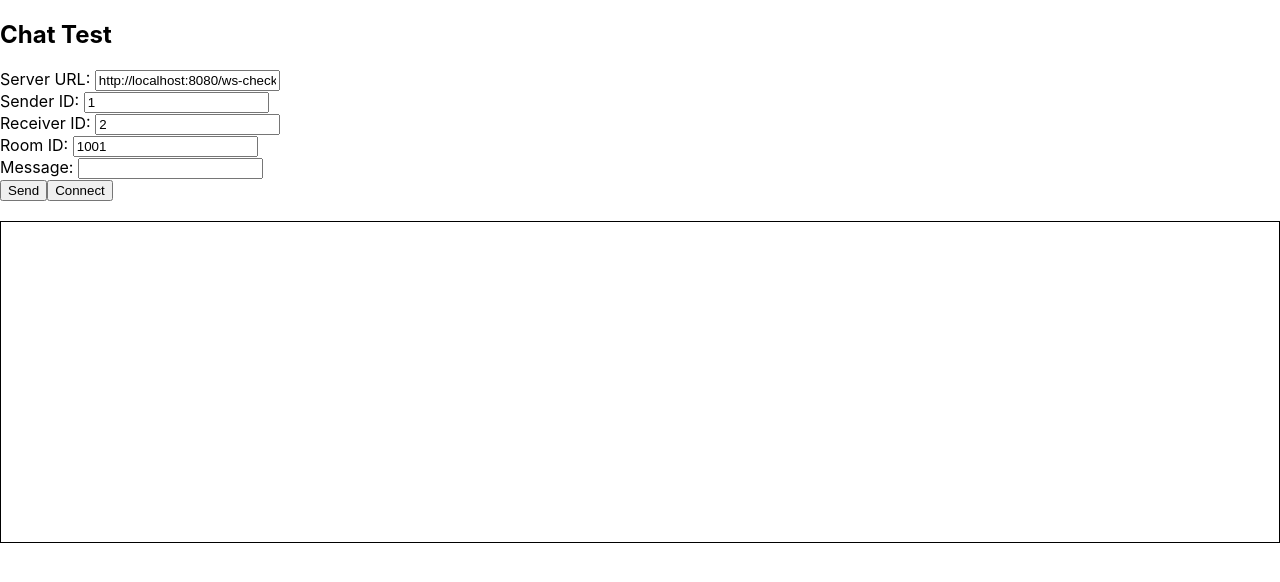
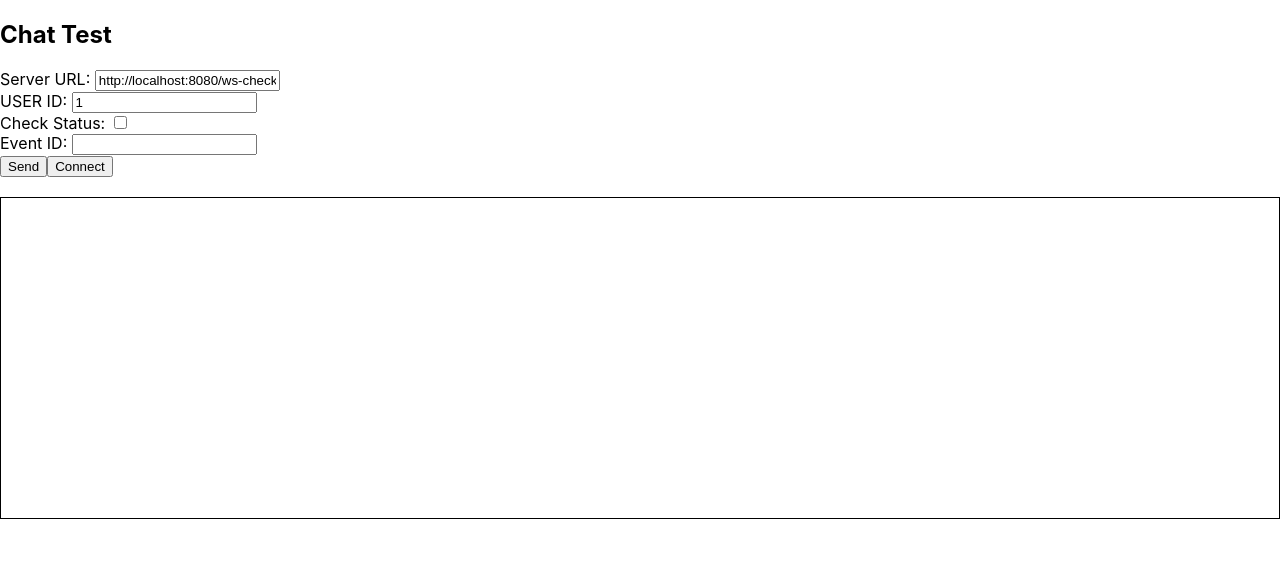
Before and after one commit to jjuuuunnii/login-socket-prac, a React (Create React App) app: page /chat in a window 1280 px wide. Shown: the top 582 px of the page. Built offline with nearby package versions, Linux system fonts and the light colour scheme.

Commit message:
Feat: chatPage ver.무코

```diff
--- a/src/ChatPage.js
+++ b/src/ChatPage.js
@@ -4,18 +4,15 @@ import { Stomp } from '@stomp/stompjs';
 
 function ChatPage() {
     const serverUrlRef = useRef(null);
-    const senderIdRef = useRef(null);
-    const receiverIdRef = useRef(null);
-    const roomIdRef = useRef(null);
-    const messageRef = useRef(null);
-    const chatAreaRef = useRef(null);
-
+    const userIdRef = useRef(null);
+    const eventIdRef = useRef(null);
+    const [checkStatus, setCheckStatus] = useState(false);
     const [messages, setMessages] = useState([]);
     const stompClientRef = useRef(null);
 
     const connectToServer = () => {
         if (stompClientRef.current && stompClientRef.current.connected) {
-            console.warn("Already connected!");
+            alert("Already connected!");
             return;
         }
 
@@ -25,48 +22,46 @@ function ChatPage() {
 
         stompClientRef.current.connect({}, (frame) => {
             console.log('Connected: ' + frame);
-            const roomId = roomIdRef.current.value;
-            stompClientRef.current.subscribe('/subscribe/rooms/' + roomId, (messageOutput) => {
+            const eventId = eventIdRef.current.value;
+            stompClientRef.current.subscribe('/subscribe/check/' + eventId, (messageOutput) => {
                 showMessageOutput(JSON.parse(messageOutput.body));
             });
         }, (error) => {
-            console.error('WebSocket Connection Error: ', error);
-            setTimeout(connectToServer, 5000); // 연결이 끊어질 경우 5초 후에 재연결 시도
+            alert('WebSocket Connection Error: ' + error);
+            setTimeout(connectToServer, 5000);
         });
     };
 
     const sendMessage = () => {
         if (!stompClientRef.current || !stompClientRef.current.connected) {
-            console.error("WebSocket connection is not established. Please connect first.");
+            alert("WebSocket connection is not established. Please connect first.");
             return;
         }
 
         const chatRequest = {
-            senderId: senderIdRef.current.value,
-            receiverId: [receiverIdRef.current.value],
-            roomId: roomIdRef.current.value,
-            message: messageRef.current.value
+            userId: userIdRef.current.value,
+            checkStatus: checkStatus
         };
 
-        stompClientRef.current.send("/app/messages", {}, JSON.stringify(chatRequest));
+        const eventId = eventIdRef.current.value;
+        stompClientRef.current.send("/topic/check/"+ eventId, {}, JSON.stringify(chatRequest));
     };
 
     const showMessageOutput = (messageOutput) => {
-        setMessages(prevMessages => [...prevMessages, `${messageOutput.senderId}: ${messageOutput.message}`]);
+        setMessages(prevMessages => [...prevMessages, `${messageOutput.userId}: ${messageOutput.message}`]);
     };
 
     return (
         <div>
             <h2>Chat Test</h2>
             Server URL: <input type="text" ref={serverUrlRef} defaultValue="http://localhost:8080/ws-check" /><br />
-            Sender ID: <input type="text" ref={senderIdRef} defaultValue="1" /><br />
-            Receiver ID: <input type="text" ref={receiverIdRef} defaultValue="2" /><br />
-            Room ID: <input type="text" ref={roomIdRef} defaultValue="1001" /><br />
-            Message: <input type="text" ref={messageRef} /><br />
+            USER ID: <input type="text" ref={userIdRef} defaultValue="1" /><br />
+            Check Status: <input type="checkbox" checked={checkStatus} onChange={e => setCheckStatus(e.target.checked)} /><br />
+            Event ID: <input type="text" ref={eventIdRef} /><br />
             <button onClick={sendMessage}>Send</button>
             <button onClick={connectToServer}>Connect</button>
 
-            <div ref={chatAreaRef} style={{ border: '1px solid black', padding: '10px', marginTop: '20px', height: '300px', overflowY: 'scroll' }}>
+            <div style={{ border: '1px solid black', padding: '10px', marginTop: '20px', height: '300px', overflowY: 'scroll' }}>
                 {messages.map((message, index) => (
                     <p key={index}>{message}</p>
                 ))}
```
Also changed, not shown: src/ChatRoomPage.js (+5 -5 lines).
